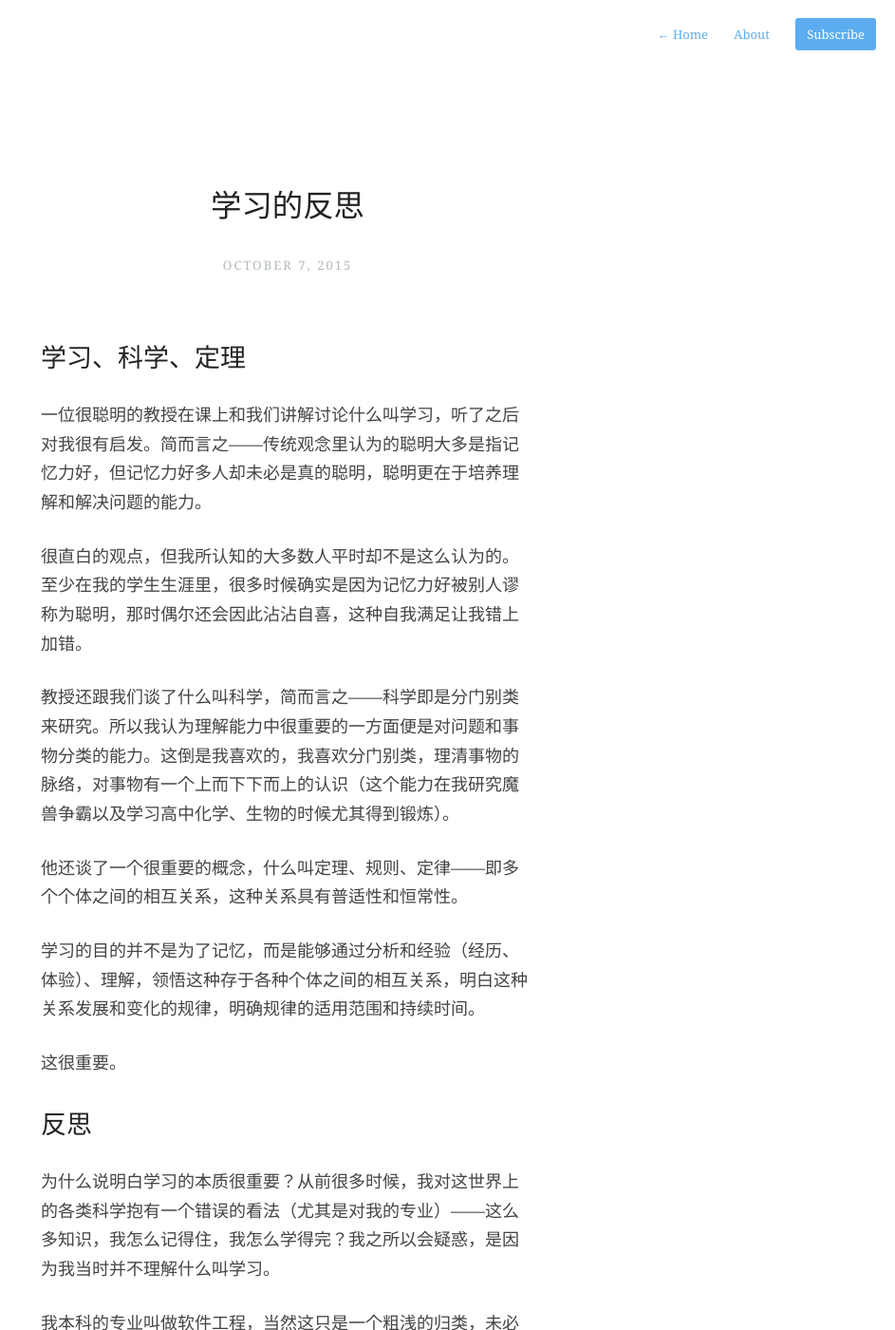
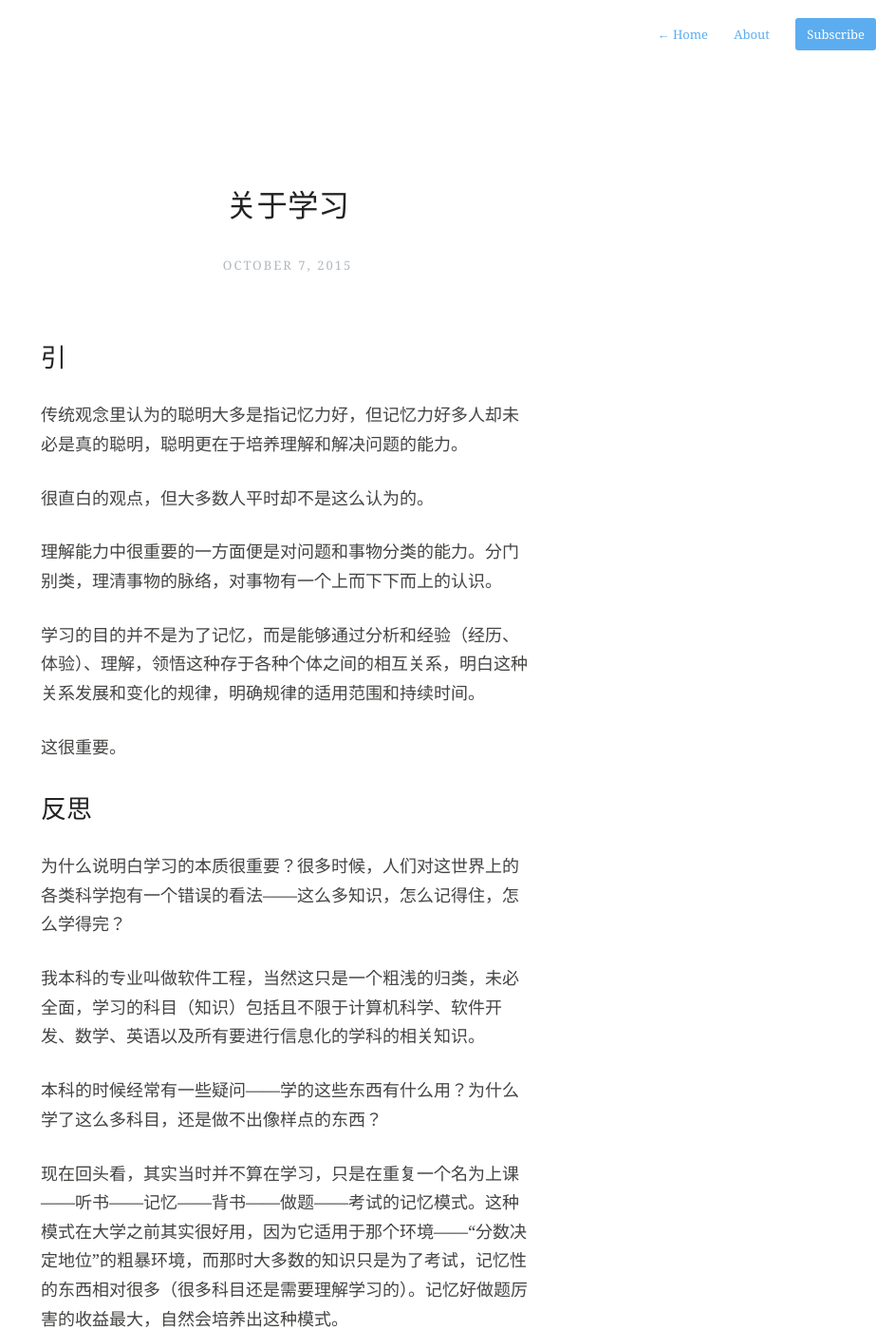
Before and after one commit to dragonhnd/chaoxsuper, a Jekyll site: the page built from _posts/2015-10-07-about-learn.md, in a window 1280 px wide and 1400 px high. Shown: the whole window at 95% size, without its empty margins (337-1280 px from the left). Built offline with Jekyll 4.4.1, drawn with Linux system fonts in a browser that asks for light colours; nearby versions of some CDN libraries; Markdown is read by kramdown in place of the engine named in the settings; some of the changed text lies outside the part shown.

Commit message:
manage posts

```diff
--- a/_posts/2015-10-07-about-learn.md
+++ b/_posts/2015-10-07-about-learn.md
@@ -1,30 +1,28 @@
 ---
-title: "学习的反思"
+title: "关于学习"
 date: 2015-10-07 20:22:31
 description: 随笔
 ---
 
-##学习、科学、定理
-一位很聪明的教授在课上和我们讲解讨论什么叫学习，听了之后对我很有启发。简而言之——传统观念里认为的聪明大多是指记忆力好，但记忆力好多人却未必是真的聪明，聪明更在于培养理解和解决问题的能力。
+##引
+传统观念里认为的聪明大多是指记忆力好，但记忆力好多人却未必是真的聪明，聪明更在于培养理解和解决问题的能力。
 
-很直白的观点，但我所认知的大多数人平时却不是这么认为的。至少在我的学生生涯里，很多时候确实是因为记忆力好被别人谬称为聪明，那时偶尔还会因此沾沾自喜，这种自我满足让我错上加错。
+很直白的观点，但大多数人平时却不是这么认为的。
 
-教授还跟我们谈了什么叫科学，简而言之——科学即是分门别类来研究。所以我认为理解能力中很重要的一方面便是对问题和事物分类的能力。这倒是我喜欢的，我喜欢分门别类，理清事物的脉络，对事物有一个上而下下而上的认识（这个能力在我研究魔兽争霸以及学习高中化学、生物的时候尤其得到锻炼）。
-
-他还谈了一个很重要的概念，什么叫定理、规则、定律——即多个个体之间的相互关系，这种关系具有普适性和恒常性。
+理解能力中很重要的一方面便是对问题和事物分类的能力。分门别类，理清事物的脉络，对事物有一个上而下下而上的认识。
 
 学习的目的并不是为了记忆，而是能够通过分析和经验（经历、体验）、理解，领悟这种存于各种个体之间的相互关系，明白这种关系发展和变化的规律，明确规律的适用范围和持续时间。
 
 这很重要。
 
 ##反思
-为什么说明白学习的本质很重要？从前很多时候，我对这世界上的各类科学抱有一个错误的看法（尤其是对我的专业）——这么多知识，我怎么记得住，我怎么学得完？我之所以会疑惑，是因为我当时并不理解什么叫学习。
+为什么说明白学习的本质很重要？很多时候，人们对这世界上的各类科学抱有一个错误的看法——这么多知识，怎么记得住，怎么学得完？
 
-我本科的专业叫做软件工程，当然这只是一个粗浅的归类，未必全面，我们学习的科目（知识）包括且不限于计算机科学、软件开发、数学、英语以及所有要进行信息化的学科的相关知识。
+我本科的专业叫做软件工程，当然这只是一个粗浅的归类，未必全面，学习的科目（知识）包括且不限于计算机科学、软件开发、数学、英语以及所有要进行信息化的学科的相关知识。
 
-本科的时候我经常有一些疑问——我学的这些东西有什么用？为什么我学了这么多科目，还是做不出像样点的东西？
+本科的时候经常有一些疑问——学的这些东西有什么用？为什么学了这么多科目，还是做不出像样点的东西？
 
-现在回头看，其实我当时并不算在学习。我只是在重复一个名为上课——听书——记忆——背书——做题——考试的记忆模式。这种模式在大学之前其实很好用，因为它适用于那个环境——“分数决定地位”的粗暴环境，而那时大多数的知识只是为了考试，记忆性的东西相对很多（很多科目还是需要理解学习的）。记忆好做题厉害的收益最大，自然会培养出这种模式。
+现在回头看，其实当时并不算在学习，只是在重复一个名为上课——听书——记忆——背书——做题——考试的记忆模式。这种模式在大学之前其实很好用，因为它适用于那个环境——“分数决定地位”的粗暴环境，而那时大多数的知识只是为了考试，记忆性的东西相对很多（很多科目还是需要理解学习的）。记忆好做题厉害的收益最大，自然会培养出这种模式。
 
 然而现实情况是，通过分析、经验把握某个系统的规律，比花精力去记忆细节重要得多（除非是此时此刻必须完全专精的某个领域，否则并没有必要去刻意记忆太多的细节）。
 
@@ -55,8 +53,4 @@ description: 随笔
 
 个性与原创性不是对他人的轻视，而源于对自身的了解。了解自己的欲望与需求，对规则保持清醒，然后进入规则却不要局限于规则，获取自己想要的东西，最后忘记规则。
 
-分数高，作业做得好，代表着在这个规则里的优秀。
-
-自己能做的，就是记住规则并不代表者全部。
-
-The world is much bigger. And you are much more than this.
+记住规则并不代表者全部，我们可以创造的在规则内，更在规则外。
```
Also changed, not shown: _posts/2013-12-20-mapreduce-hadoop.md (deleted, +0 -97 lines), _posts/2014-10-07-language-lover.md (deleted, +0 -48 lines), _posts/2015-07-28-stand-alone-complex.md (+1 -1 lines), _posts/2015-08-26-money-hearthstone.md (deleted, +0 -70 lines).
